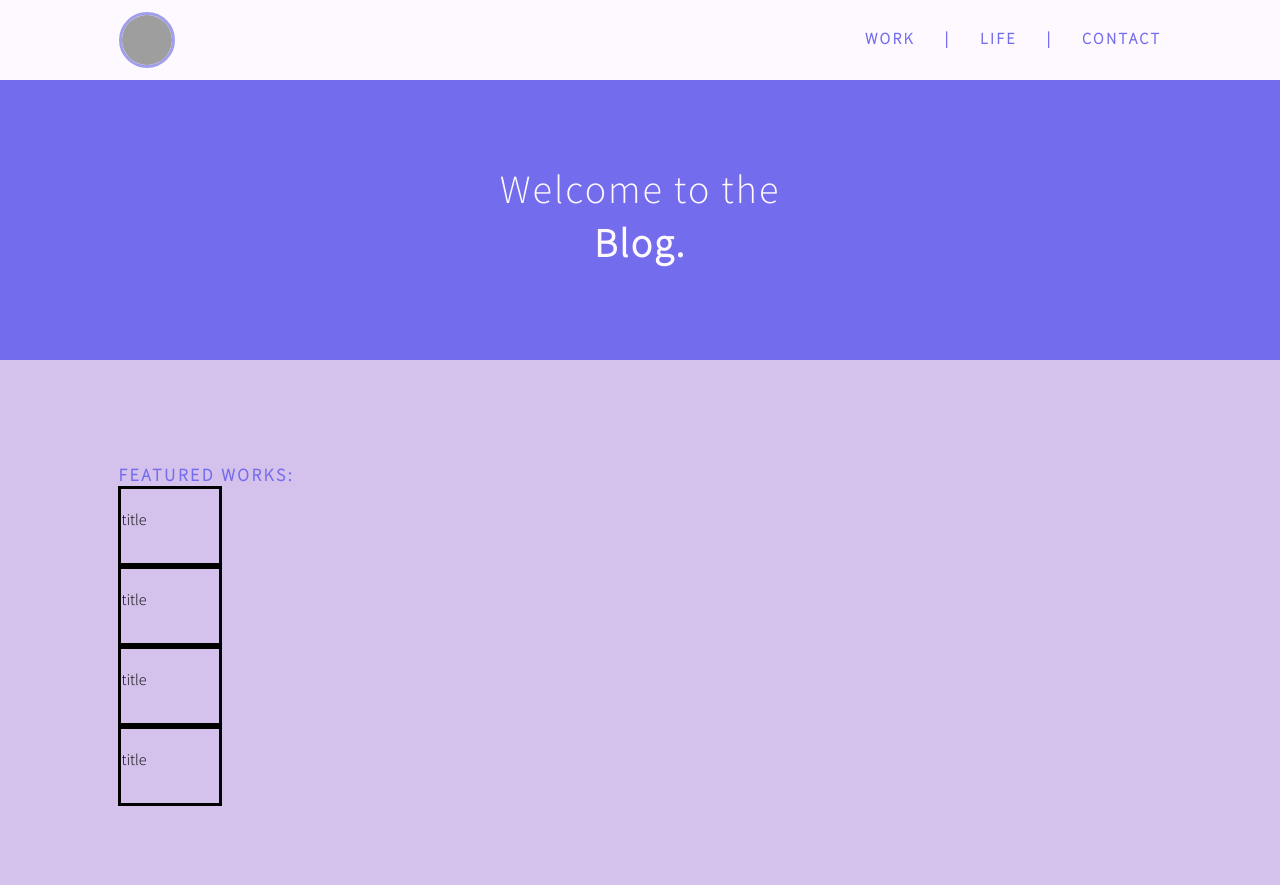
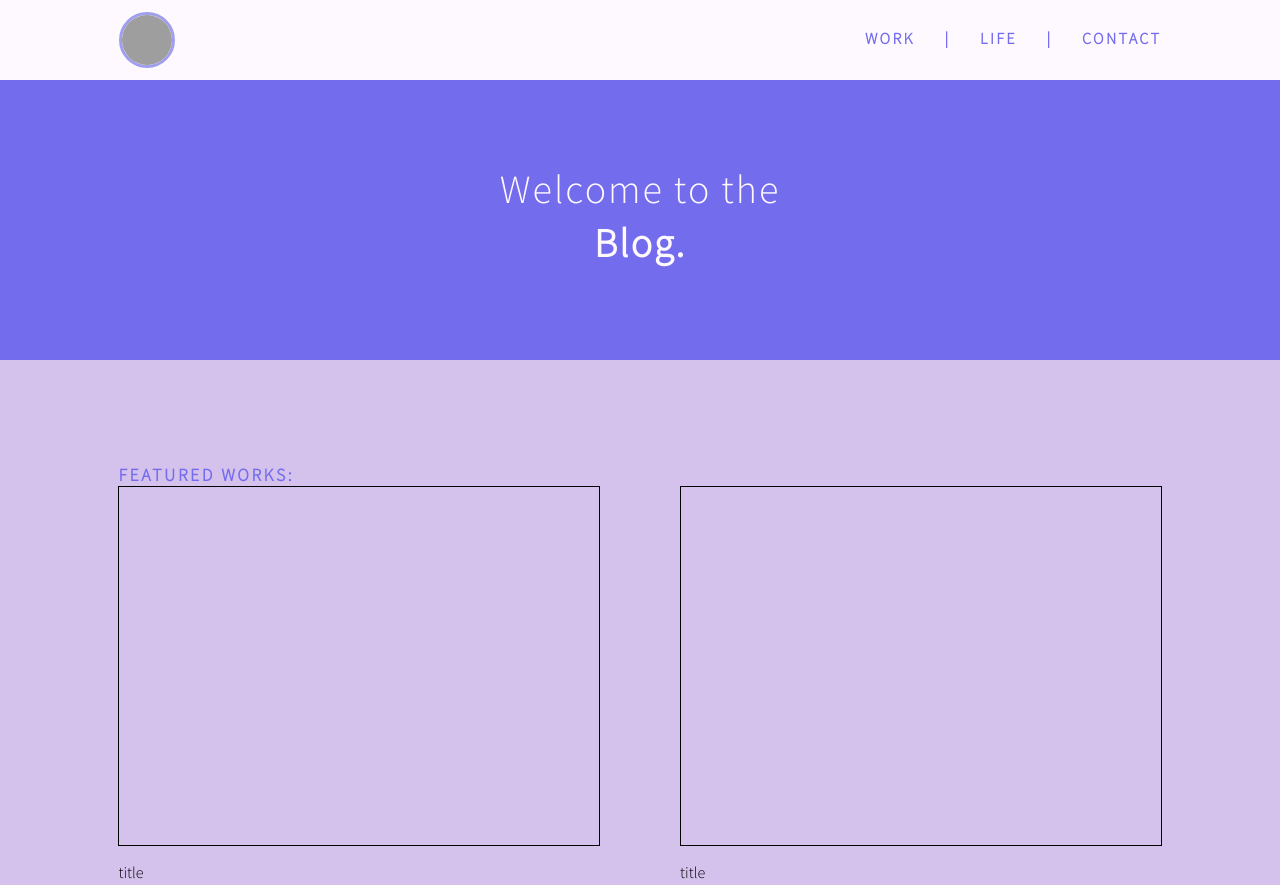
Before and after one commit to DivaGodiva/BB-Log, a React (Create React App) app: page / in a window 1280 px wide. Shown: the top 885 px of the page. Built offline with nearby package versions, Linux system fonts and the light colour scheme; grey boxes are pictures that could not be loaded.

Commit message:
feature grid display

```diff
--- a/src/components/FeaturedTile.js
+++ b/src/components/FeaturedTile.js
@@ -1,25 +1,16 @@
 import React from 'react';
 
-// const FeaturedTile = () => (
-//   <div className="featuredtilecontainer">
-//     <div className="featuredtileimage">
-//       <a>
-//         <img></img>
-//       </a>
-//     </div>
-//     <div className="featuredtiletitle">
-//       <h2>title</h2>
-//     </div>
-//   </div>
-// )
-
 const FeaturedTile = () => (
+  <div className="featuredtilecontainer">
     <div className="featuredtileimage">
       <a>
         <img></img>
       </a>
+    </div>
+    <div className="featuredtiletitle">
       <h2>title</h2>
     </div>
+  </div>
 )
 
 export default FeaturedTile;
--- a/src/styles/featuredtile.css
+++ b/src/styles/featuredtile.css
@@ -1,5 +1,14 @@
+.featuredtilecontainer {
+
+}
+
 .featuredtileimage {
-  height: 5em;
-  width: 6.5em;
-  border: solid black;
+  height: 90%;
+  width: 100%;
+  border: .1em solid black;
 }
+
+.featuredtiletitle {
+  margin-top: 1em;
+  margin-bottom: 1em;
+}
--- a/src/styles/landing.css
+++ b/src/styles/landing.css
@@ -8,9 +8,17 @@
 
 .landingworkcontainer {
   width: 81.5%;
+  height: 100%;
   margin: auto;
   margin-top: 6.5em;
   margin-bottom: 8em;
+}
+
+.landingworkbodycontainer {
+  display: grid;
+  grid-template-columns: auto auto;
+  grid-column-gap: 5em;
+  height: 100%;
 }
 
 .landingworktitle {
```
